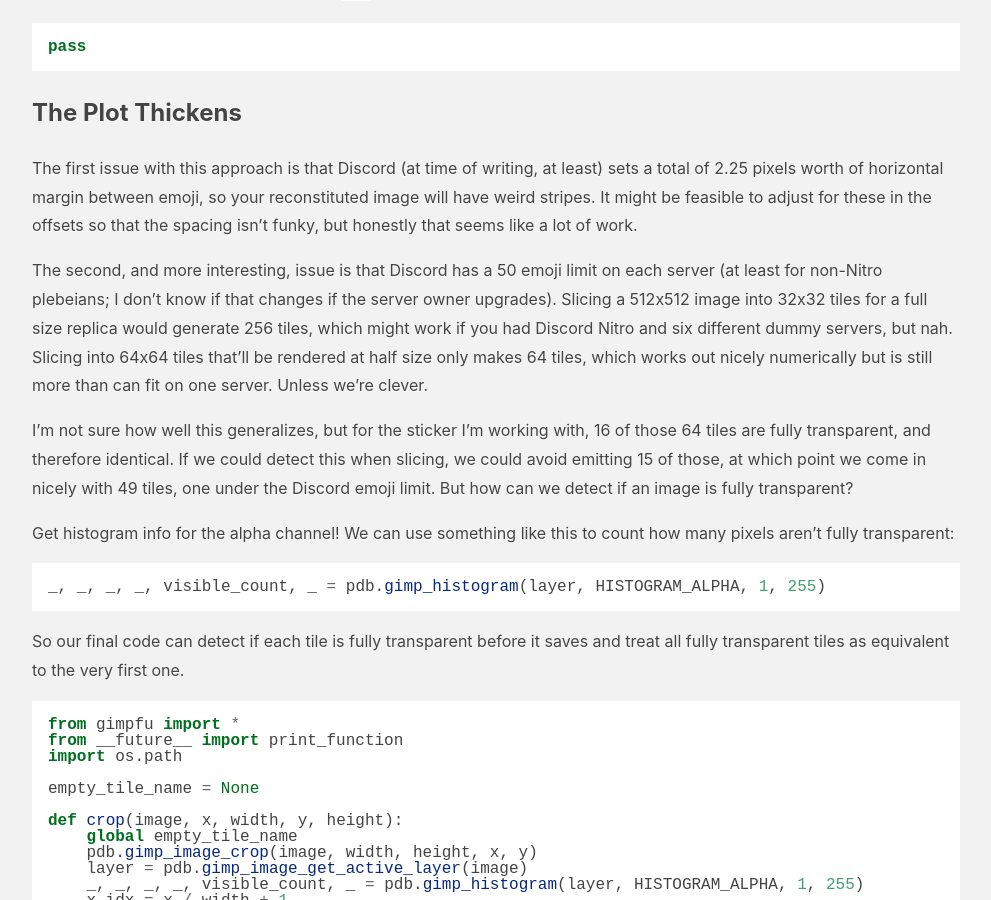
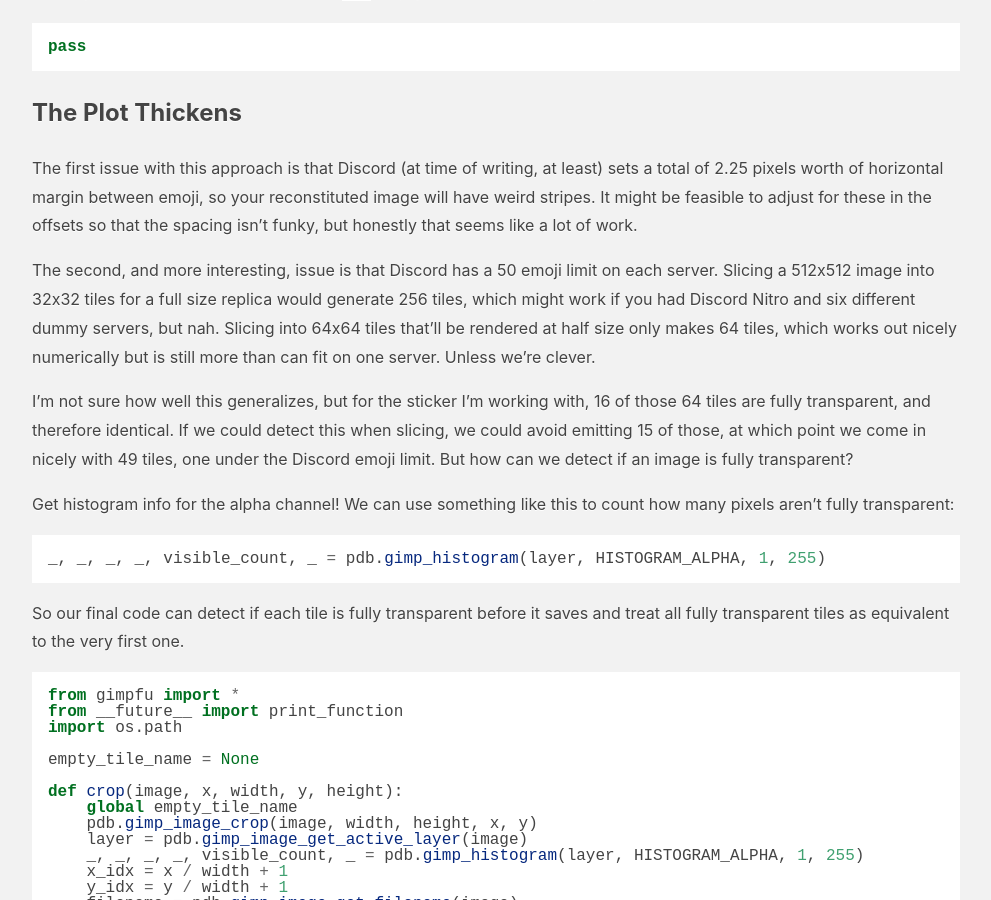
Before and after one commit to boringcactus/boringcactus.github.io, a Jekyll site: the page built from _posts/2018-06-23-slicing-images-gimp-python.md, in a window 1280 px wide and 900 px high, scrolled down 2834 px. Shown: the whole window, without its empty margins (144-1135 px from the left). Built offline with Jekyll 4.4.1, drawn with Linux system fonts in a browser that asks for light colours.

Commit message:
confirm that Nitro doesn't change things

```diff
--- a/_posts/2018-06-23-slicing-images-gimp-python.md
+++ b/_posts/2018-06-23-slicing-images-gimp-python.md
@@ -135,7 +135,7 @@ pass
 The first issue with this approach is that Discord (at time of writing, at least) sets a total of 2.25 pixels worth of horizontal margin between emoji, so your reconstituted image will have weird stripes.
 It might be feasible to adjust for these in the offsets so that the spacing isn't funky, but honestly that seems like a lot of work.
 
-The second, and more interesting, issue is that Discord has a 50 emoji limit on each server (at least for non-Nitro plebeians; I don't know if that changes if the server owner upgrades).
+The second, and more interesting, issue is that Discord has a 50 emoji limit on each server.
 Slicing a 512x512 image into 32x32 tiles for a full size replica would generate 256 tiles, which might work if you had Discord Nitro and six different dummy servers, but nah.
 Slicing into 64x64 tiles that'll be rendered at half size only makes 64 tiles, which works out nicely numerically but is still more than can fit on one server.
 Unless we're clever.
```
